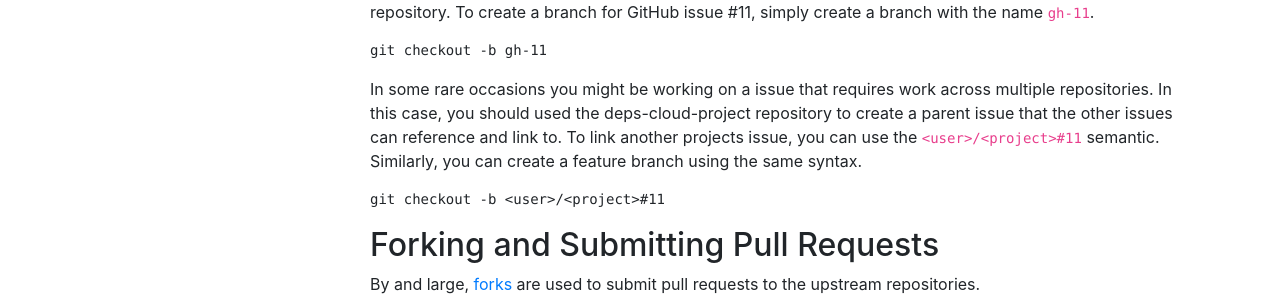
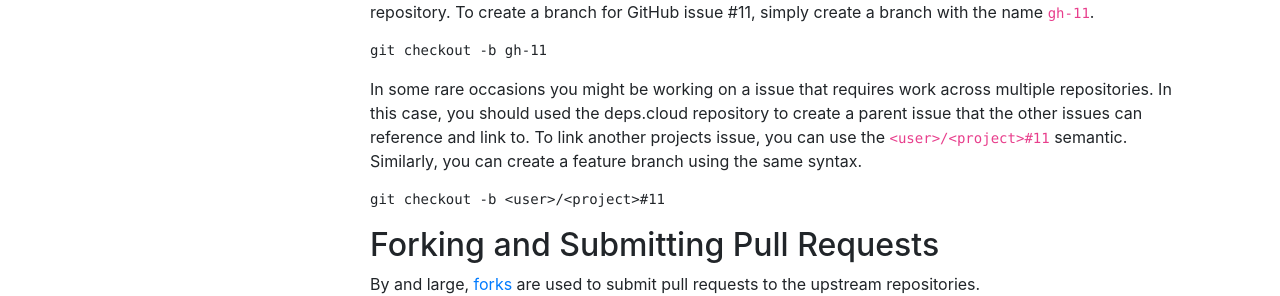
Before and after one commit to depscloud/deps.cloud, a Jekyll site: the page built from contributing/index.md, in a window 1280 px wide. Shown: the part 1374-1670 px from the top of the page. Built offline with Jekyll 4.4.1, drawn with Linux system fonts in a browser that asks for light colours.

Commit message:
removed references to deps-cloud-project

````diff
--- a/contributing/index.md
+++ b/contributing/index.md
@@ -57,7 +57,7 @@ git checkout -b gh-11
 ```
 
 In some rare occasions you might be working on a issue that requires work across multiple repositories.
-In this case, you should used the deps-cloud-project repository to create a parent issue that the other issues can reference and link to.
+In this case, you should used the deps.cloud repository to create a parent issue that the other issues can reference and link to.
 To link another projects issue, you can use the `<user>/<project>#11` semantic.
 Similarly, you can create a feature branch using the same syntax.
 
````
Also changed, not shown: docs/index.md (+1 -1 lines), docs/user_guides/kubernetes.md (+1 -1 lines).
